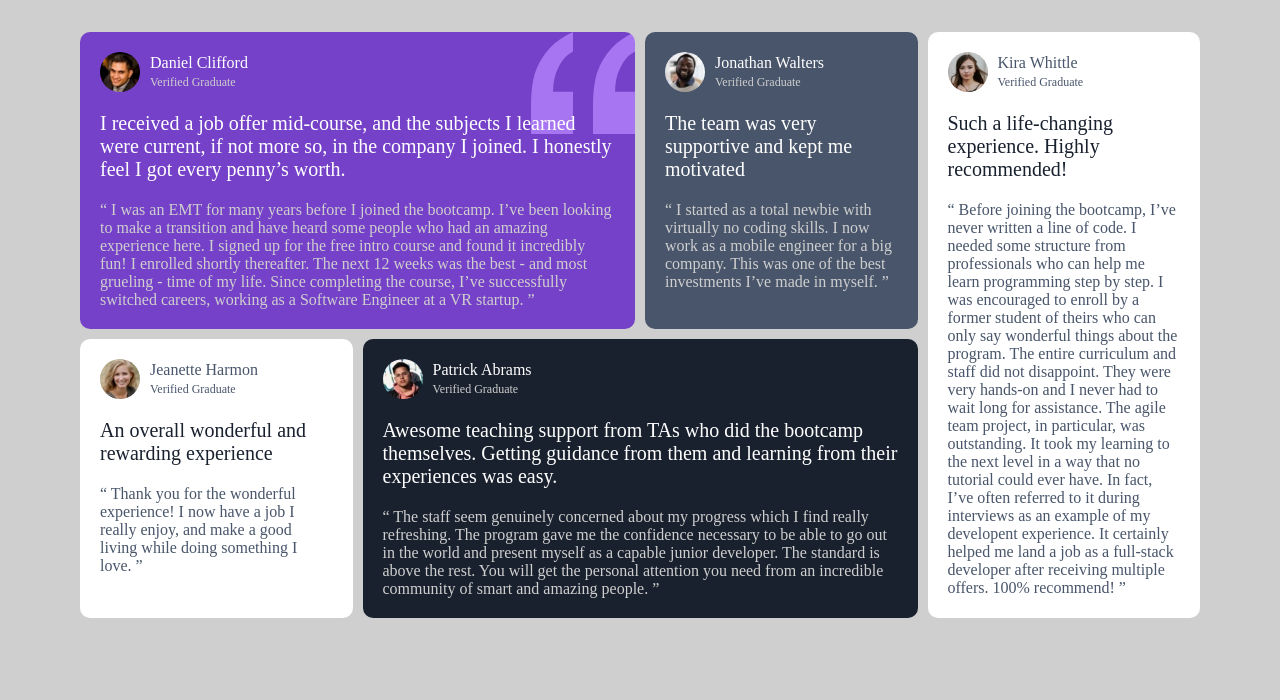
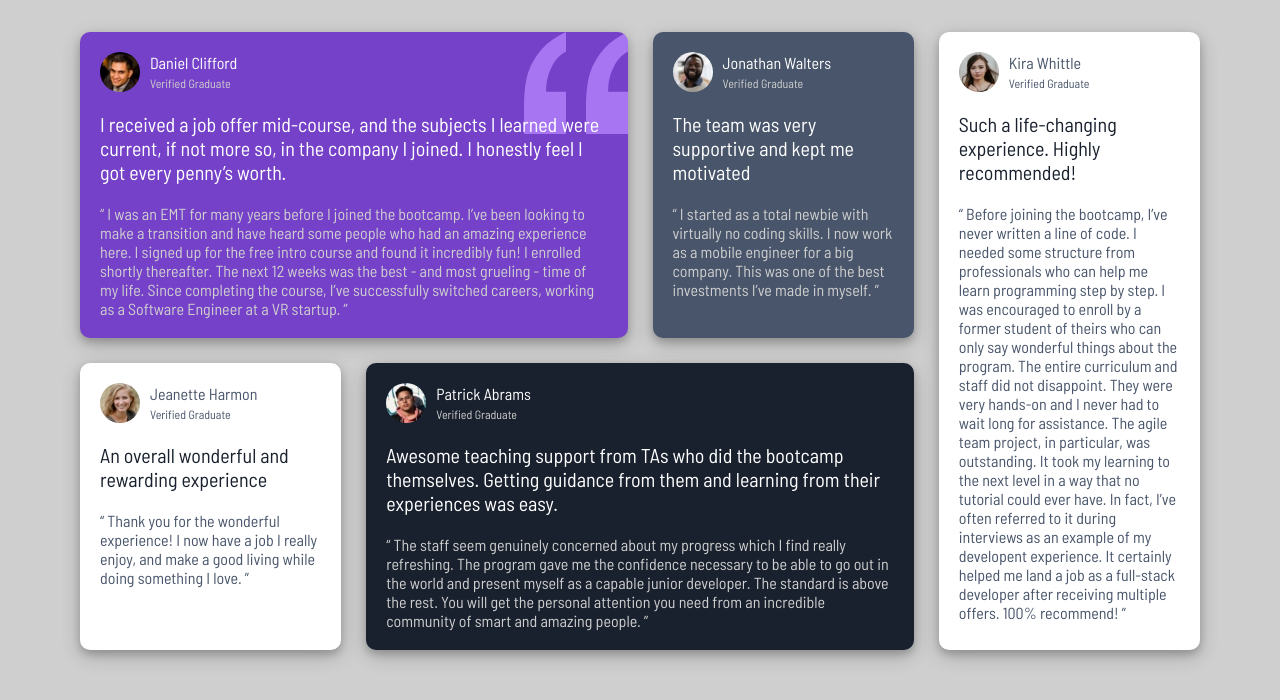
Before and after one commit to PxMach/Frontend-Mentor-Grid-CSS, a plain HTML site: page index.html in a window 1280 px wide. Drawn offline with Linux system fonts and the light colour scheme.

Commit message:
Ajout de la police "Barlow Semi Condensed" dans le corps, augmentation de l'espacement entre les éléments à 25px et ajout d'une ombre portée aux sections dans style.css.

```diff
--- a/style.css
+++ b/style.css
@@ -5,10 +5,11 @@
    box-sizing: border-box;
 }
 body {
+   font-family: "Barlow Semi Condensed", serif;
    background-color: hsl(0, 0%, 81%);
    display: grid;
    /* grid-template-columns: repeat(4, 1fr); */
-   gap: 10px;
+   gap: 25px;
    padding-block: 2rem;
    width: min(95%, 70rem);
    margin-inline: auto;
@@ -20,6 +21,7 @@ body {
 /* Section */
 section {
    border-radius: 10px;
+    box-shadow: 0 4px 8px 0 rgba(0, 0, 0, 0.2), 0 6px 20px 0 rgba(0, 0, 0, 0.19);
 }
 section img {
    width: 40px;
```
